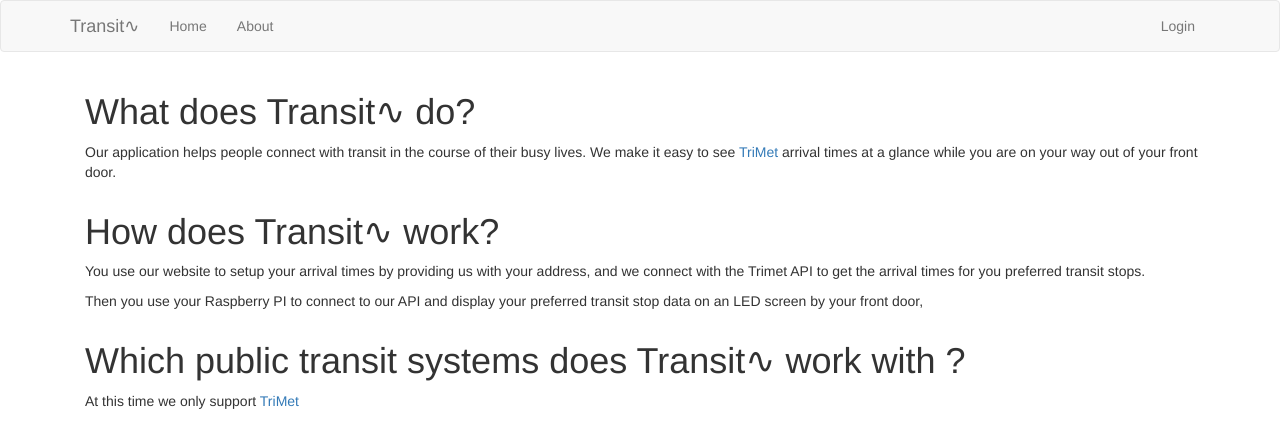
After one commit to nilesmc/transit-sign, a Flask app: page /about in a window 1280 px wide. The commit adds this page. Shown: the top 448 px of the page. Run offline with Flask 2, Linux system fonts and the light colour scheme; parts of the project's set-up code (start-up, migrations or seed data) failed here and were passed over; some libraries are stand-ins or nearby versions.

Commit message:
updating home and about with some content

```diff
--- a/app/forms.py
+++ b/app/forms.py
@@ -53,6 +53,7 @@ class AddressForm(FlaskForm):
     zip_code = StringField('Zip Code', validators=[DataRequired()])
     submit = SubmitField('Submit')
 
+
 class ResetPasswordRequestForm(FlaskForm):
     email = StringField('Email', validators=[DataRequired(), Email()])
     submit = SubmitField('Request Password Reset')
--- a/app/routes.py
+++ b/app/routes.py
@@ -8,17 +8,22 @@ from datetime import datetime
 from app.email import send_password_reset_email
 from flask_googlemaps import GoogleMaps, Map
 
+# USER ROUTES #
 @app.before_request
 def before_request():
     if current_user.is_authenticated:
         current_user.last_seen = datetime.utcnow()
         db.session.commit()
 
-@app.route('/', methods=['GET', 'POST'])
-@app.route('/index', methods=['GET', 'POST'])
-@login_required
+# No Login Required
+@app.route('/', methods=['GET'])
+@app.route('/index', methods=['GET'])
 def index():
     return render_template('index.html', title='Home')
+
+@app.route('/about', methods=['GET'])
+def about():
+    return render_template('about.html', title='About')
 
 @app.route('/login', methods=['GET', 'POST'])
 def login():
@@ -56,6 +61,8 @@ def register():
         return redirect(url_for('login'))
     return render_template('register.html', title='Register', form=form)
 
+
+# Login Required
 @app.route('/user/<username>')
 @login_required
 def user(username):
@@ -79,38 +86,6 @@ def edit_profile():
         form.username.data = current_user.username
     return render_template('edit_profile.html', title='Edit Profile',
                            form=form)
-
-@app.route('/address', methods=['GET', 'POST'])
-@login_required
-def address_index():
-    form = AddressForm()
-    if form.validate_on_submit():
-        address = Address(active=form.active.data, street_address=form.street_address.data, city=form.city.data, state= form.state.data, zip_code=form.zip_code.data, latitude=0,longitude=0, user=current_user)
-        db.session.add(address)
-        db.session.commit()
-        flash('Your address has been added!')
-        return redirect(url_for('index'))
-    return render_template('addresses_index.html', title='Addresses', form=form)
-
-@app.route('/address/<adddress_id>', methods=['GET', 'POST'])
-@login_required
-def edit_address():
-    form = AddressForm()
-    # look up address id from param, make sure it is in list of current user, feed it to the form
-    # form = AddressForm(address)
-    if form.validate_on_submit():
-        address = Address(active=form.active.data, street_address=form.street_address.data, city=form.city.data, state= form.state.data, zip_code=form.zip_code.data, latitude=0,longitude=0, user=current_user)
-        db.session.add(address)
-        db.session.commit()
-        flash('Your address has been added!')
-        return redirect(url_for('index'))
-    return render_template('edit_addresses.html', title='Addresses', form=form)
-
-@app.route('/stops', methods=['GET', 'POST'])
-@login_required
-def stops_index():
-    return render_template('stops_index.html', title='Stops')
-
 # Password Management
 @app.route('/reset_password_request', methods=['GET', 'POST'])
 def reset_password_request():
@@ -140,3 +115,37 @@ def reset_password(token):
         flash('Your password has been reset.')
         return redirect(url_for('login'))
     return render_template('reset_password.html', form=form)
+
+# ADDRESS ROUTES #
+@app.route('/address', methods=['GET', 'POST'])
+@login_required
+def address_index():
+    form = AddressForm()
+    if form.validate_on_submit():
+        address = Address(active=form.active.data, street_address=form.street_address.data, city=form.city.data, state= form.state.data, zip_code=form.zip_code.data, latitude=0,longitude=0, user=current_user)
+        db.session.add(address)
+        db.session.commit()
+        flash('Your address has been added!')
+        return redirect(url_for('index'))
+    return render_template('addresses_index.html', title='Addresses', form=form)
+
+@app.route('/address/<adddress_id>', methods=['GET', 'POST'])
+@login_required
+def edit_address():
+    form = AddressForm()
+    # look up address id from param, make sure it is in list of current user, feed it to the form
+    # form = AddressForm(address)
+    if form.validate_on_submit():
+        address = Address(active=form.active.data, street_address=form.street_address.data, city=form.city.data, state= form.state.data, zip_code=form.zip_code.data, latitude=0,longitude=0, user=current_user)
+        db.session.add(address)
+        db.session.commit()
+        flash('Your address has been added!')
+        return redirect(url_for('index'))
+    return render_template('edit_addresses.html', title='Addresses', form=form)
+
+
+# STOP ROUTES #
+@app.route('/stops', methods=['GET', 'POST'])
+@login_required
+def stops_index():
+    return render_template('stops_index.html', title='Stops')
--- a/app/templates/_address.html
+++ b/app/templates/_address.html
@@ -1,4 +1,4 @@
-<a href="{{ url_for('address.id') }}">
+<a href="{{ url_for('edit_address', adddress_id=address.id) }}">
   <table>
       <tr valign="top">
           <td width="300px">
--- /dev/null
+++ b/app/templates/about.html
@@ -0,0 +1,21 @@
+{% extends "base.html" %}
+
+{% block app_content %}
+   <div class="container">
+      <h1>What does Transit∿ do?</h1>
+      <p>Our application helps people connect with transit in the course of their busy lives. We make it easy to see <a href="http://trimet.org/">TriMet</a> arrival times at a glance while you are on your way out of your front door.</p>
+    </div>
+    <div class="container">
+      <h1>How does Transit∿ work?</h1>
+      <p> You use our website to setup your arrival times by providing us with your address, and we connect with the Trimet API to get the arrival times for you preferred transit stops.</p>
+      <p> Then you use your Raspberry PI to connect to our API and display your preferred transit stop data on an LED screen by your front door,</p>
+    </div>
+     <div class="container">
+      <h1>Which public transit systems does Transit∿ work with ?</h1>
+      <p> At this time we only support <a href="http://trimet.org/">TriMet</a></p>
+
+    </div>
+
+
+  </div>
+{% endblock %}
--- a/app/templates/base.html
+++ b/app/templates/base.html
@@ -23,6 +23,7 @@
             <div class="collapse navbar-collapse" id="bs-example-navbar-collapse-1">
                 <ul class="nav navbar-nav">
                     <li><a href="{{ url_for('index') }}">Home</a></li>
+                    <li><a href="{{ url_for('about') }}">About</a></li>
                 </ul>
                 <ul class="nav navbar-nav navbar-right">
                     {% if current_user.is_anonymous %}
--- a/app/templates/user.html
+++ b/app/templates/user.html
@@ -5,10 +5,12 @@
         <tr valign="top">
             <td width="256px"><img src="{{ user.avatar(256) }}"></td>
             <td>
-                <h1>User: {{ user.username }}</h1>
+                <h1>Hi, {{ current_user.username }}!</h1>
                 {% if user.last_seen %}<p>Last seen on: {{ user.last_seen }}</p>{% endif %}
                 {% if user == current_user %}
                     <p><a href="{{ url_for('edit_profile') }}">Edit your profile</a></p>
+                    <p><a href="{{ url_for('address_index') }}">View Your Addresses</a></p>
+                    <p><a href="{{ url_for('stops_index') }}">View Your Stops</a></p>
                 {% endif %}
             </td>
         </tr>
```
Also changed, not shown: app/templates/index.html (+15 -3 lines), 3 other files.
